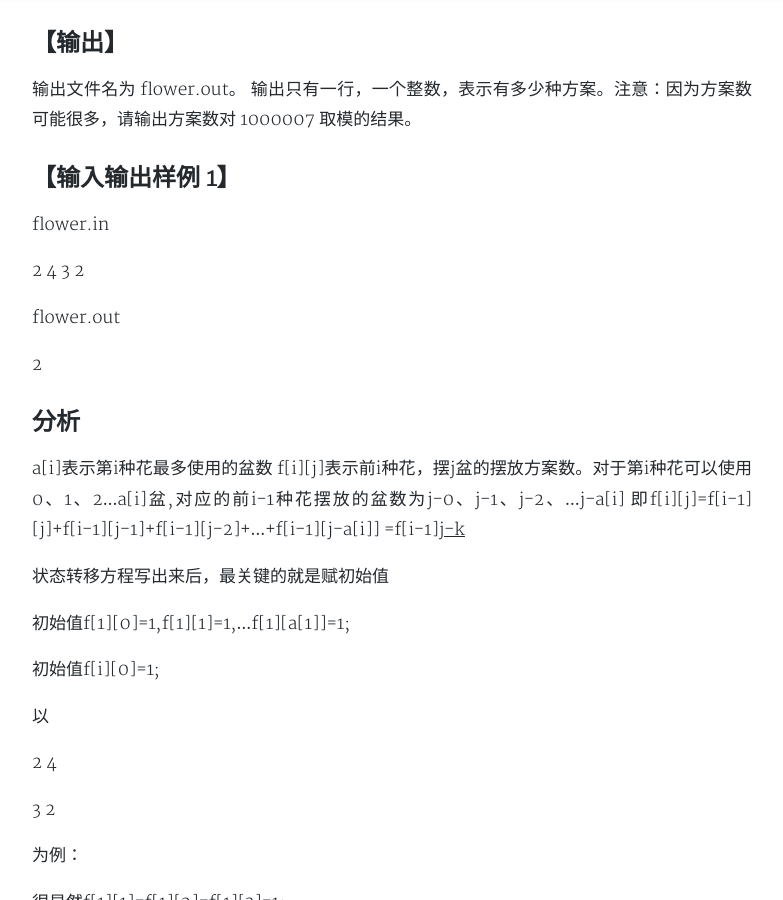
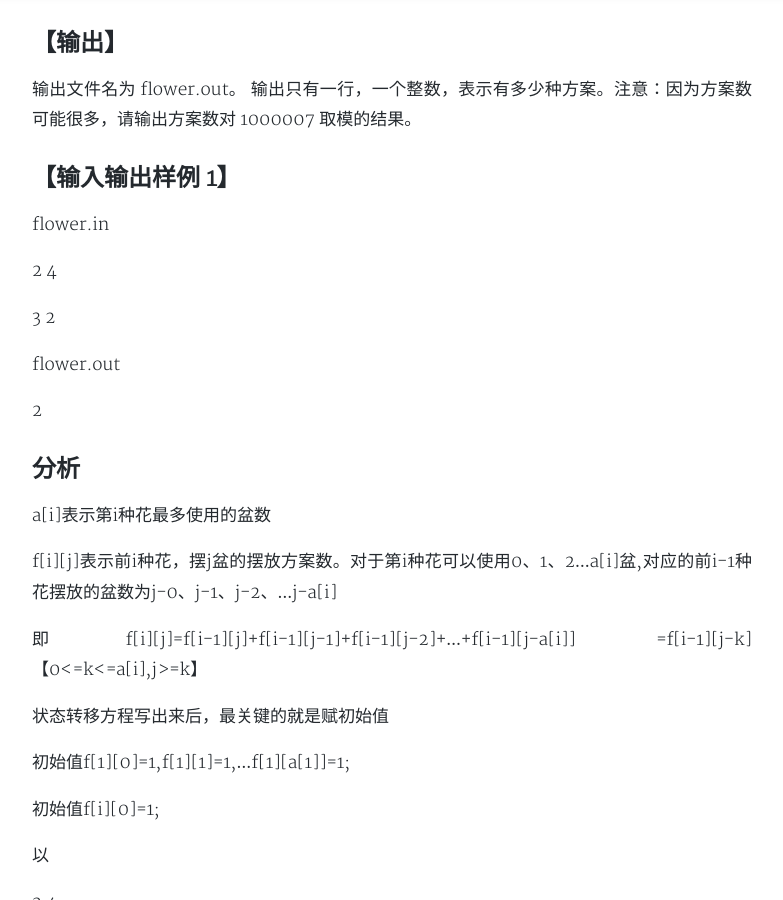
Before and after one commit to hshsvg/hshsvg.github.io, a Jekyll site: the page built from _posts/2018-01-06-flower-use.md, in a window 1280 px wide and 900 px high, scrolled down 771 px. Shown: the whole window, without its empty margins (248-1031 px from the left). Built offline with Jekyll 4.4.1, drawn with Linux system fonts in a browser that asks for light colours; nearby versions of some CDN libraries; comment, search, counter and statistics services are not loaded; a style sheet for code colours, icons or effects is not loaded.

Commit message:
modified

```diff
--- a/_posts/2018-01-06-flower-use.md
+++ b/_posts/2018-01-06-flower-use.md
@@ -27,6 +27,7 @@ tags: [noip, 信息竞赛]
 flower.in
 
 2 4
+
 3 2
 
 flower.out
@@ -36,8 +37,10 @@ flower.out
 ## 分析
 
 a[i]表示第i种花最多使用的盆数
+
 f[i][j]表示前i种花，摆j盆的摆放方案数。对于第i种花可以使用0、1、2...a[i]盆,对应的前i-1种花摆放的盆数为j-0、j-1、j-2、...j-a[i]
-即f[i][j]=f[i-1][j]+f[i-1][j-1]+f[i-1][j-2]+...+f[i-1][j-a[i]] =f[i-1][j-k](0<=k<=a[i],j>=k)
+
+即f[i][j]=f[i-1][j]+f[i-1][j-1]+f[i-1][j-2]+...+f[i-1][j-a[i]] =f[i-1][j-k] 【0<=k<=a[i],j>=k】
 
 状态转移方程写出来后，最关键的就是赋初始值
 
```
